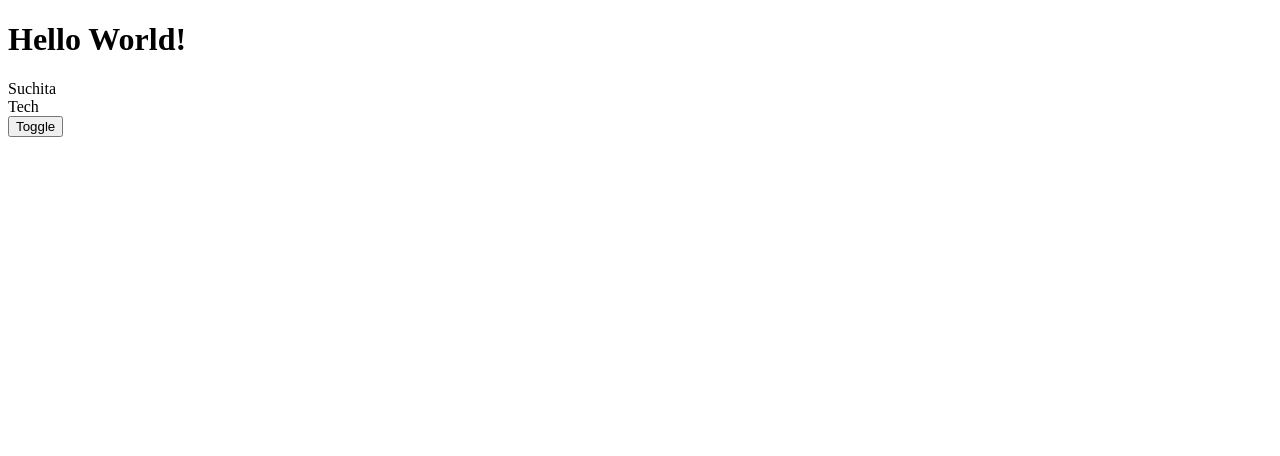
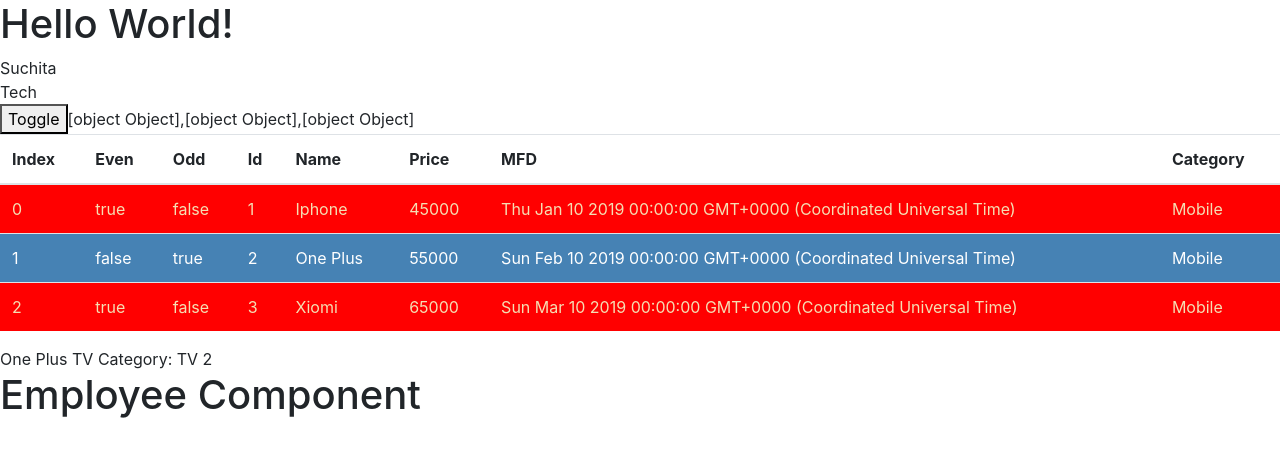
Before and after one commit to santoshyadavdev/edureka-ge-angular, an Angular app: page / in a window 1280 px wide. Shown: the top 456 px of the page. Built offline with nearby package versions, Linux system fonts and the light colour scheme.

Commit message:
added ngIf, ngfor and bootstrap

```diff
--- a/angular.json
+++ b/angular.json
@@ -24,6 +24,8 @@
               "src/assets"
             ],
             "styles": [
+              "./node_modules/bootstrap/dist/css/bootstrap.min.css",
+              "./node_modules/ngx-bootstrap/datepicker/bs-datepicker.css",
               "src/styles.css"
             ],
             "scripts": []
@@ -88,6 +90,8 @@
               "src/assets"
             ],
             "styles": [
+              "./node_modules/bootstrap/dist/css/bootstrap.min.css",
+              "./node_modules/ngx-bootstrap/datepicker/bs-datepicker.css",
               "src/styles.css"
             ],
             "scripts": []
--- a/package.json
+++ b/package.json
@@ -19,6 +19,8 @@
     "@angular/platform-browser": "~10.1.2",
     "@angular/platform-browser-dynamic": "~10.1.2",
     "@angular/router": "~10.1.2",
+    "bootstrap": "4.1.1",
+    "ngx-bootstrap": "^6.1.0",
     "rxjs": "~6.6.0",
     "tslib": "^2.0.0",
     "zone.js": "~0.10.2"
--- a/src/app/app.component.html
+++ b/src/app/app.component.html
@@ -1,4 +1,20 @@
 <h1>
   Hello World!
 </h1>
+
+<!-- <div [ngSwitch]="role">
+    <div *ngSwitchCase="'Admin'">
+      <ge-product></ge-product>
+    </div>
+    <div *ngSwitchCase="'User'">
+      <ge-employee></ge-employee>
+    </div>
+    <div *ngSwitchDefault>
+      You are not assigned to a role!
+    </div>
+</div> -->
+
+
+
 <ge-product></ge-product>
+<ge-employee></ge-employee>
--- a/src/app/app.component.ts
+++ b/src/app/app.component.ts
@@ -11,4 +11,6 @@ import { Component } from '@angular/core';
 })
 export class AppComponent {
   title = 'edureka-app';
+
+  role= 'Users'; // User
 }
--- a/src/app/employee/employee.component.html
+++ b/src/app/employee/employee.component.html
@@ -1 +1,3 @@
-<p>employee works!</p>
+<h1>
+  Employee Component
+</h1>
--- /dev/null
+++ b/src/app/product/product-list/product-list.component.css
@@ -0,0 +1,9 @@
+.even {
+  color: wheat;
+  background-color: red;
+}
+
+.odd {
+  color: white;
+  background-color: steelblue;
+}
--- /dev/null
+++ b/src/app/product/product-list/product-list.component.html
@@ -0,0 +1,42 @@
+{{productList }}
+<table class="table" *ngIf="productList">
+  <thead>
+    <tr>
+      <th>
+        Index
+      </th>
+      <th>Even</th>
+      <th>Odd</th>
+      <th>
+        Id
+      </th>
+      <th>
+        Name
+      </th>
+      <th>
+        Price
+      </th>
+      <th>
+        MFD
+      </th>
+      <th>
+        Category
+      </th>
+    </tr>
+  </thead>
+  <tbody>
+    <!-- [ngClass]="e ? 'even': 'odd' " -->
+    <tr [ngClass]="e ? 'even': 'odd' " *ngFor="let product of productList; let i=index;
+     let e=even; let o=odd; trackBy: trackByProductId">
+      <td>{{i}}</td>
+      <td>{{e}}</td>
+      <td>{{o}}</td>
+      <td>{{product.id}}</td>
+      <td>{{product.name}}</td>
+      <td>{{product.price}}</td>
+      <td>{{product.mfd}}</td>
+      <td>{{product.category}}</td>
+    </tr>
+  </tbody>
+
+</table>
--- /dev/null
+++ b/src/app/product/product-list/product-list.component.ts
@@ -0,0 +1,37 @@
+import { Component, OnInit } from '@angular/core';
+import { Product } from '../product';
+
+@Component({
+  selector: 'ge-product-list',
+  templateUrl: './product-list.component.html',
+  styleUrls: ['./product-list.component.css']
+})
+export class ProductListComponent implements OnInit {
+
+  productList: Product[] = [
+    {
+      id:1 ,category : 'Mobile' ,mfd : new Date('10-Jan-2019') ,name : 'Iphone',
+      price : 45000
+    },
+    {
+      id:2 ,category : 'Mobile' ,mfd : new Date('10-Feb-2019') ,name : 'One Plus',
+      price : 55000
+    },
+    {
+      id:3 ,category : 'Mobile' ,mfd : new Date('10-Mar-2019') ,name : 'Xiomi',
+      price : 65000
+    }
+  ]
+
+  fontstyle ='red';
+
+  constructor() { }
+
+  ngOnInit(): void {
+  }
+
+  trackByProductId(i: number, data: Product) {
+      return data.id ?? i;
+  }
+
+}
--- a/src/app/product/product.component.html
+++ b/src/app/product/product.component.html
@@ -4,5 +4,13 @@
 <!-- property binding -->
 <div [hidden]="hide" [innerText]="department"></div>
 
+<div *ngIf="hide" [innerText]="department"></div>
+
+
 <!-- event binding -->
 <button (click)="toggle()">Toggle</button>
+
+<ge-product-list></ge-product-list>
+
+{{product.name  + ' Category: ' + product.category}}
+{{1+1}}
--- a/src/app/product/product.component.ts
+++ b/src/app/product/product.component.ts
@@ -1,4 +1,5 @@
 import { Component, OnInit } from '@angular/core';
+import { Product } from './product';
 
 @Component({
   selector: 'ge-product',
@@ -13,6 +14,14 @@ export class ProductComponent implements OnInit {
 
   hide: boolean = false;
 
+  product: Product = {
+    id: 4,
+    category: 'TV',
+    mfd: new Date('1-Jan-2019'),
+    name: 'One Plus TV',
+    price: 65000
+  };
+
   constructor() { }
 
   ngOnInit(): void {
--- /dev/null
+++ b/src/app/product/product.ts
@@ -0,0 +1,7 @@
+export interface Product {
+  id: number;
+  name: string;
+  price: number;
+  mfd: Date;
+  category: string;
+}
```
Also changed, not shown: src/app/app.module.ts (+6 -2 lines), 2 other files (tests, documents, lock files or other folders).
